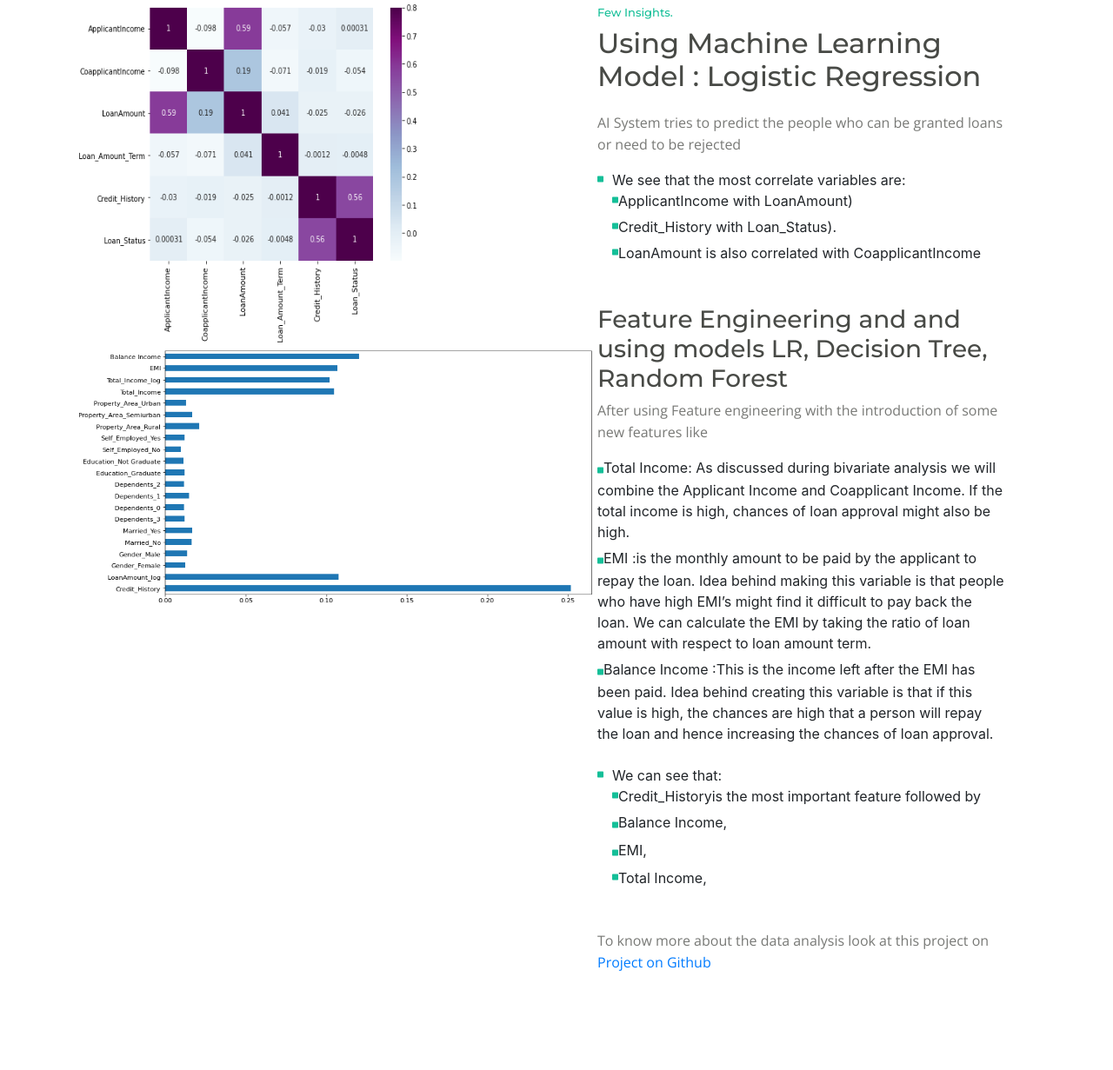
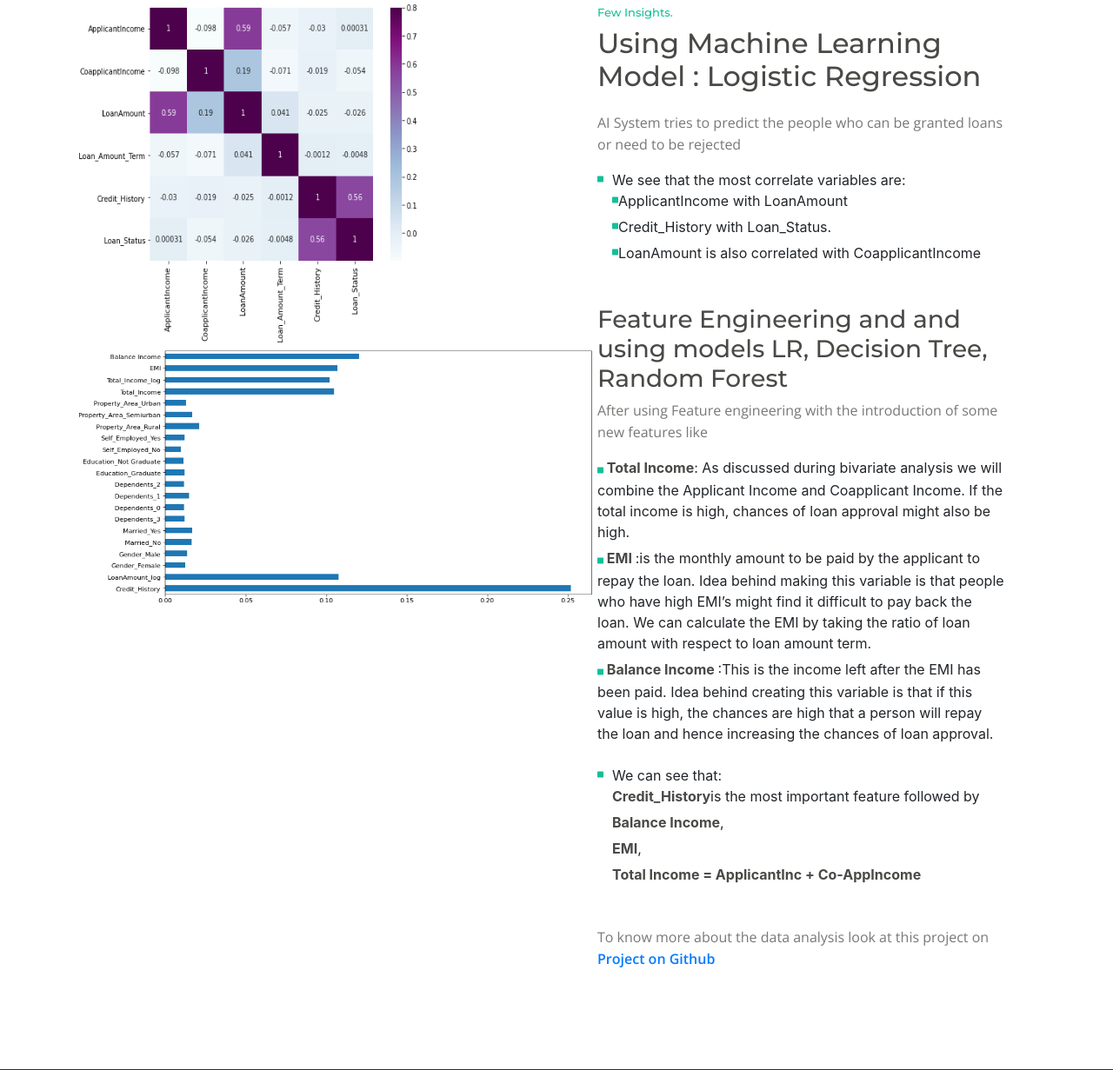
Before and after one commit to ayoub-berdeddouch/LoanApplication_Prediction, a Flask app: page / in a window 1280 px wide. Shown: the part 2302-3533 px from the top of the page at 87% size. Run offline with Flask 2, Linux system fonts and the light colour scheme; parts of the project's set-up code (start-up, migrations or seed data) failed here and were passed over; some libraries are stand-ins or nearby versions.

Commit message:
Add files via upload

```diff
--- a/templates/Loan_Application.html
+++ b/templates/Loan_Application.html
@@ -424,7 +424,7 @@
                             <li>
                                 <a class="white" href="https://www.linkedin.com/in/ayoub-berdeddouch"><i class="fab fa-linkedin-in"></i></a>&nbsp;&nbsp;<a class="white" href="https://github.com/ayoub-berdeddouch"><i class="fab fa-github"></i></a>
                             </li>
-                            s
+
                         </ul>
                     </div> <!-- end of text-container -->
                 </div> <!-- end of col -->
--- a/templates/index.html
+++ b/templates/index.html
@@ -214,22 +214,7 @@
                                 <i class="fas fa-square"></i>
                                 <div class="media-body">Select JoinReport to show the EDA through Train Data set</div>
                             </li>
-							<!-- <li class="media">
-                                <i class="fas fa-square"></i>
-                                <div class="media-body">Know the total amount of loans issued over the years. Both Fully Paid and Defaulted loans peaked near 2015.</br></div>
-                            </li>
-                            <li class="media">
-                                <i class="fas fa-square"></i>
-                                <div class="media-body">From the box plot, observe how the interest rates offered for loans vary for different grades. Usually, lower the grade, higher would be the interest rate offered by banks to cover their risk.  </div>
-                            </li>
-							<li class="media">
-                                <i class="fas fa-square"></i>
-                                <div class="media-body">The graph of average interest rate vs loan amount shows how the defaulted loans always had a higher interest rate across the range of loan amount.</div>
-                            </li>
-                            <li class="media">
-                                <i class="fas fa-square"></i>
-                                <div class="media-body">Highest purposes of the disbursed loans for a particular US state chosen</div>
-                            </li> -->
+
                         </ul>
 				    <!-- Call Me Form -->
                     <form id="callMeForm" data-toggle="validator" data-focus="false">
@@ -271,10 +256,10 @@
                                 <ul class="list-unstyled li-space-lg">
                                     <li class="media">
                                         <i class="fas fa-square"></i>
-                                        ApplicantIncome with LoanAmount)
+                                        ApplicantIncome with LoanAmount
                                     </li>
                                     <li class="media">
-                                    <i class="fas fa-square"></i>Credit_History with Loan_Status).</li>
+                                    <i class="fas fa-square"></i>Credit_History with Loan_Status.</li>
 
                                     <li class="media">
                                     <i class="fas fa-square"></i>LoanAmount is also correlated with CoapplicantIncome</li>
@@ -282,12 +267,12 @@
                                 </div>
                             </li>
                         </ul>
-                        <h3>Feature Engineering and and using models LR, Decision Tree, Random Forest</h3>
-                        <p>After using Feature engineering with the introduction of some new features like
+                        <h3> Feature Engineering and and using models LR, Decision Tree, Random Forest</h3>
+                        <p> After using Feature engineering with the introduction of some new features like
                             <ul class="list-unstyled li-space-lg">
-                                <li><i class="fas fa-square"></i><bold>Total Income</bold>: As discussed during bivariate analysis we will combine the Applicant Income and Coapplicant Income. If the total income is high, chances of loan approval might also be high.</li>
-                                <li><i class="fas fa-square"></i><bold>EMI </bold>:is the monthly amount to be paid by the applicant to repay the loan. Idea behind making this variable is that people who have high EMI’s might find it difficult to pay back the loan. We can calculate the EMI by taking the ratio of loan amount with respect to loan amount term.</li>
-                                <li><i class="fas fa-square"></i><bold>Balance Income </bold>:This is the income left after the EMI has been paid. Idea behind creating this variable is that if this value is high, the chances are high that a person will repay the loan and hence increasing the chances of loan approval.</li>
+                                <li><i class="fas fa-square"></i><strong> Total Income</strong>: As discussed during bivariate analysis we will combine the Applicant Income and Coapplicant Income. If the total income is high, chances of loan approval might also be high.</li>
+                                <li><i class="fas fa-square"></i><strong> EMI </strong>:is the monthly amount to be paid by the applicant to repay the loan. Idea behind making this variable is that people who have high EMI’s might find it difficult to pay back the loan. We can calculate the EMI by taking the ratio of loan amount with respect to loan amount term.</li>
+                                <li><i class="fas fa-square"></i><strong> Balance Income </strong>:This is the income left after the EMI has been paid. Idea behind creating this variable is that if this value is high, the chances are high that a person will repay the loan and hence increasing the chances of loan approval.</li>
                             </ul>
 
                         </p>
@@ -297,16 +282,16 @@
                                 <div class="media-body">
                                 We can see that:
                                 <ul class="list-unstyled li-space-lg">
-                                    <li class="media"><i class="fas fa-square"></i><bold>Credit_History</bold> is the most important feature followed by</li>
-                                    <li><i class="fas fa-square"></i>Balance Income,</li>
-                                    <li><i class="fas fa-square"></i>EMI,</li>
-                                    <li class="media"><i class="fas fa-square"></i>Total Income,</li>
+                                    <li class="media"><strong> Credit_History</strong> is the most important feature followed by</li>
+                                    <li><strong> Balance Income</strong>,</li>
+                                    <li><strong> EMI</strong>,</li>
+                                    <li class="media"><strong> Total Income = ApplicantInc + Co-AppIncome</strong></li>
                                 </ul>
                                 </div>
                             </li>
                         </ul>
 						         <p>To know more about the data analysis look at this project on
-                                    <a href= "https://github.com/ayoub-berdeddouch/LoanApplication_Prediction">Project on Github</a></p>
+                                    <strong><a href= "https://github.com/ayoub-berdeddouch/LoanApplication_Prediction">Project on Github</a></strong></p>
 
                         <!-- end of counter -->
 
@@ -340,7 +325,7 @@
                             <li>
                                 <a class="white" href="https://www.linkedin.com/in/ayoub-berdeddouch"><i class="fab fa-linkedin-in"></i></a>&nbsp;&nbsp;<a class="white" href="https://github.com/ayoub-berdeddouch"><i class="fab fa-github"></i></a>
                             </li>
-                            s
+
                         </ul>
                     </div> <!-- end of text-container -->
                 </div> <!-- end of col -->
```
